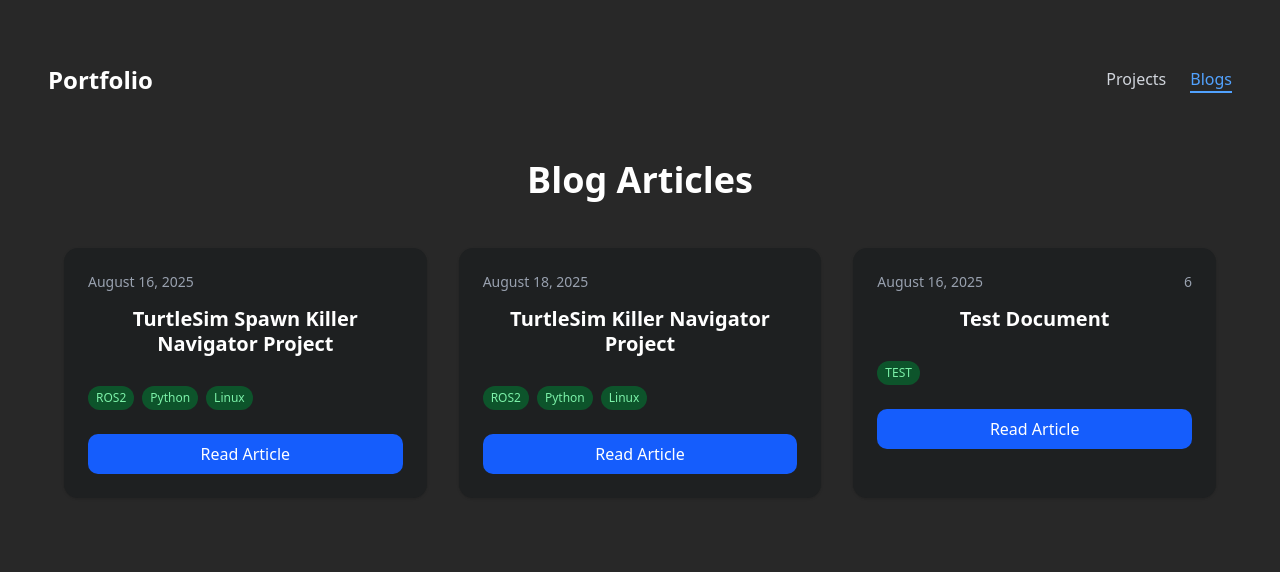
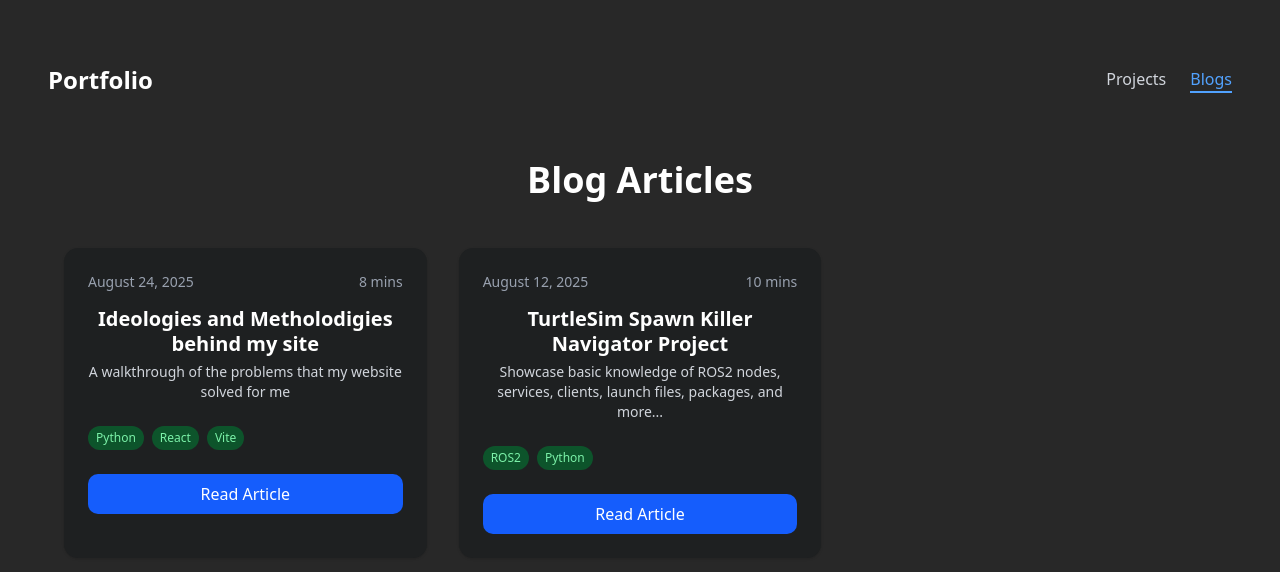
Before and after one commit to a-k-u-m-a-r/a-k-u-m-a-r.github.io, a React (Vite) app: page /#/blogs in a window 1280 px wide. Shown: the top 572 px of the page. Built offline with nearby package versions, Linux system fonts and the light colour scheme.

Commit message:
Fixed styling issues in markdown

```diff
--- a/src/components/BlogDetail.tsx
+++ b/src/components/BlogDetail.tsx
@@ -1,6 +1,7 @@
 import { Link, useParams } from 'react-router-dom';
 import blogsData from '../data/blogs.json';
 import Markdown from './Markdown';
+import styles from './Markdown.module.css';
 
 const BlogDetail = () => {
   const { id } = useParams<{ id: string }>();
@@ -12,7 +13,6 @@ const BlogDetail = () => {
         return (<Markdown source={block.content}></Markdown>)
       }
   })
-
 
 
   if (!blog) {
@@ -31,18 +31,25 @@ const BlogDetail = () => {
   return (
     <div className="min-h-screen py-12">
       <div className="max-w-4xl mx-auto px-6">
-        <Link to="/blogs" className="text-blue-400 hover:text-blue-300 mb-8 inline-block">
+        {/* <Link to="/blogs" className="text-blue-400 hover:text-blue-300 mb-8 inline-block">
+          ← Back to Blogs
+        </Link> */}
+
+        <header className="mb-8">
+          <div className="flex items-center justify-between mb-4">
+            <Link to="/blogs" className="text-blue-400 hover:text-blue-300 text-sm">
               ← Back to Blogs
             </Link>
-
-        <header className="mb-8">
-          <h1 className="text-4xl font-bold text-white mb-4">{blog.title}</h1>
-          <div className="flex items-center gap-4 text-gray-300 text-sm mb-6">
+          </div>
+          <div className={`prose prose-gruvbox prose-lg max-w-none ${styles.root}`}>
+            <h1>{blog.title}</h1>
+          </div>
+          <div className="flex items-center justify-center gap-4 text-gray-300 text-sm mb-6 flex-wrap">
             <span>{blog.date}</span>
             <span>•</span>
             <span>{blog.readTime}</span>
-          </div>
-          <div className="flex gap-2 mb-6">
+            <span>•</span>
+            <div className="flex gap-2">
               {blog.tags.map((tag) => (
                 <span
                   key={tag}
@@ -52,13 +59,11 @@ const BlogDetail = () => {
                 </span>
               ))}
             </div>
+          </div>
         </header>
 
-        <div className="prose prose-invert prose-lg max-w-none text-left">
-
-
+        <div className="text-left">
           {blogPieces}
-
         </div>
       </div>
     </div>
--- a/src/components/Projects.tsx
+++ b/src/components/Projects.tsx
@@ -28,11 +28,12 @@ const Projects = () => {
           <div className="text-center mb-12">
             <h1 className="text-4xl font-bold text-white mb-4">My Projects</h1>
             <p className="text-lg text-gray-300 max-w-2xl mx-auto">
-              {/* Blurb explaining */}
+              COMING SOON! IN THE MEAN TIME CHECKOUT BLOGS !!!
             </p>
           </div>
 
-          <div className="grid md:grid-cols-2 lg:grid-cols-3 gap-8">
+          {/* Create a separate branch to handle project creation */}
+          {/* <div className="grid md:grid-cols-2 lg:grid-cols-3 gap-8">
             {projectsData.map((project) => (
               <Card key={project.id} style={{background: "#1e2021"}}>
                 <div className="aspect-video bg-gray-700 rounded-t-lg overflow-hidden">
@@ -81,7 +82,7 @@ const Projects = () => {
                 </CardFooter>
               </Card>
             ))}
-          </div>
+          </div> */}
         </div>
       </div>
     </div>
--- a/src/data/blogs.json
+++ b/src/data/blogs.json
@@ -1,16 +1,39 @@
 [
     {
+        "id": "personal-site",
+        "title": "Ideologies and Metholodigies behind my site",
+        "image": null,
+        "tags": [
+            "Python",
+            "React",
+            "Vite"
+        ],
+        "excerpt": "A walkthrough of the problems that my website solved for me",
+        "date": "2025-08-24",
+        "readTime": "8 mins",
+        "publish?": false,
+        "type": "blog",
+        "blocks": [
+            {
+                "type": "text",
+                "content": "Welcome to my site, this article describes the ideology and methodology behind the site's creation.\n# Problem\nI have been a fan of the obsidian markdown editor for quite some time. I have used it for various note-taking endeavors such as studying, planning, documenting, etc. As a result, I have years of content about projects and other materials that I want to easily port over to my portfolio website with minimal work. I wanted the process to be pain-free and as cost-effective as possible. \n\n# Architecture \n## Portfolio Website\nTo achieve the former, I created a base portfolio website using React + Vite to render my static web content. This website uses json object to map key metadata into the cards to display, while also having a markdown content section that is rendered using react markdown. \n## Parser Unit\n**What it does:**\nThe json object is created by a parser that I created in Python. The parser runs in passes, using regex to find particular unique elements such as code blocks, images, and tables. \n**How it works:**\nIt creates a block which contains the markdown content. Everytime, a unique element is found the block splits into sub blocks that carry type info (image, text, table, code). These sub blocks are then reassembled into a list representing the content in the document. \n## Manager Unit\n## JSON Manipulator Unit",
+                "metadata": {}
+            }
+        ]
+    },
+    {
+        "id": "turtlesim-spawn-killer",
         "title": "TurtleSim Spawn Killer Navigator Project",
         "image": null,
         "tags": [
             "ROS2",
-        "Python",
-        "Linux"
+            "Python"
         ],
-    "exercept": "Showcase basic knowledge of ROS2 nodes, services, clients, launch files, packages, and more...",
-    "date": "2025-08-16",
-    "readTime": null,
-    "id": "1",
+        "excerpt": "Showcase basic knowledge of ROS2 nodes, services, clients, launch files, packages, and more...",
+        "date": "2025-08-12",
+        "readTime": "10 mins",
+        "publish?": false,
+        "type": "blog",
         "blocks": [
             {
                 "type": "text",
@@ -24,76 +47,9 @@
             },
             {
                 "type": "text",
-            "content": "\n\n## Skills Acquired\n- Create services and clients\n- Create publishers and subscribers\n- Create custom message/service interfaces\n- Create packages\n- Create launch file \n",
-            "metadata": {}
-        },
-        {
-            "type": "image",
-            "content": "IMG_0385.jpg",
-            "metadata": {}
-        },
-        {
-            "type": "text",
-            "content": "\n# Breakdown:\nThe idea was to have three main nodes in charge of this project: spawner node, controller node, and manager node. The spawner node would keep track of all the turtles spawned and spawn the turtles. The controller node provided the ability to the turtle to navigate to any point in the map. The manager node would compute the closest spawned turtle to the driver turtle to navigate to and would handle the deletion of turtles. **NOTE: The following solution may not be the most optimal, it was just one I figure out on my own**\n\n## Spawner Node\n\n## Controller Node\n\n## Manager Node",
-            "metadata": {}
-        }
-    ]
-  },
-  {
-    "title": "TurtleSim Killer Navigator Project",
-    "image": null,
-    "tags": [
-        "ROS2",
-        "Python",
-        "Linux"
-    ],
-    "exercept": " basic knowledge of ROS2 nodes, services, clients, launch files, packages, and more...",
-    "date": "2025-08-18",
-    "readTime": null,
-    "id": "2",
-    "blocks": [
-        {
-            "type": "text",
-            "content": "# My Goal\nROS has always been a daunting subject for me, but I wanted to remedy that by taking a course. I took **link to course** to learn the basics of ROS, and I made a basic turtlesim project that showcases basic understanding of ROS Fundamentals\n\n# Objective\nCreate a turtlesim spawner that randomly spawns turtles within the environment. The turtlesim agent should navigate to the closest turtle at any moment of time and eliminate a spawned turtle once it touches it. To achieve this, I created the following architecture for my code. \n",
-            "metadata": {}
-        },
-        {
-            "type": "image",
-            "content": "IMG_0385.jpg",
-            "metadata": {}
-        },
-        {
-            "type": "text",
-            "content": "\n\n## Skills Acquired\n- Create services and clients\n- Create publishers and subscribers\n- Create custom message/service interfaces\n- Create packages\n- Create launch file \n",
-            "metadata": {}
-        },
-        {
-            "type": "image",
-            "content": "IMG_0385.jpg",
-            "metadata": {}
-        },
-        {
-            "type": "text",
-            "content": "\n# Breakdown:\nThe idea was to have three main nodes in charge of this project: spawner node, controller node, and manager node. The spawner node would keep track of all the turtles spawned and spawn the turtles. The controller node provided the ability to the turtle to navigate to any point in the map. The manager node would compute the closest spawned turtle to the driver turtle to navigate to and would handle the deletion of turtles. **NOTE: The following solution may not be the most optimal, it was just one I figure out on my own**\n\n## Spawner Node\n\n## Controller Node\n\n## Manager Node",
-            "metadata": {}
-        }
-    ]
-  },
-  {
-    "title": "Test Document",
-    "image": null,
-    "tags": ["TEST"],
-    "exercept": "Test doucment",
-    "date": "2025-08-16",
-    "readTime": 6,
-    "id": "heyyy",
-    "blocks": [
-        {
-            "type": "text",
-            "content": "# HI\n## HI\n### Hello\n#### Hey There\n##### How are you doing?\n###### What's up",
+                "content": "\n\n## Skills Acquired\n- Create services and clients\n- Create publishers and subscribers\n- Create custom message/service interfaces\n- Create packages\n- Create launch file \n\n# Breakdown:\nThe idea was to have three main nodes in charge of this project: spawner node, controller node, and manager node. The spawner node would keep track of all the turtles spawned and spawn the turtles. The controller node provided the ability to the turtle to navigate to any point in the map. The manager node would compute the closest spawned turtle to the driver turtle to navigate to and would handle the deletion of turtles. **NOTE: The following solution may not be the most optimal, it was just one I figure out on my own**\n\n## Spawner Node\n\n## Controller Node\n\n## Manager Node",
                 "metadata": {}
             }
         ]
     }
-
 ]
```
Lines whose indentation alone changed are shown as unchanged.
